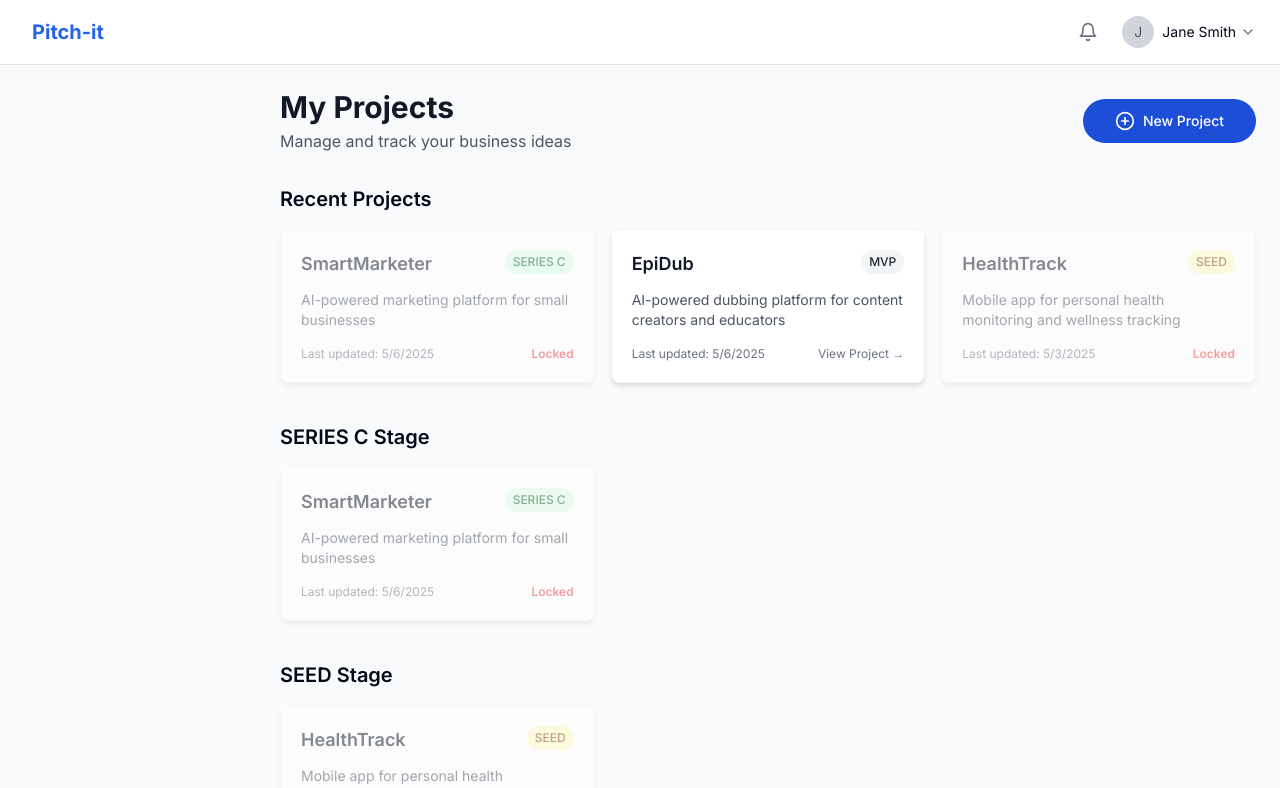
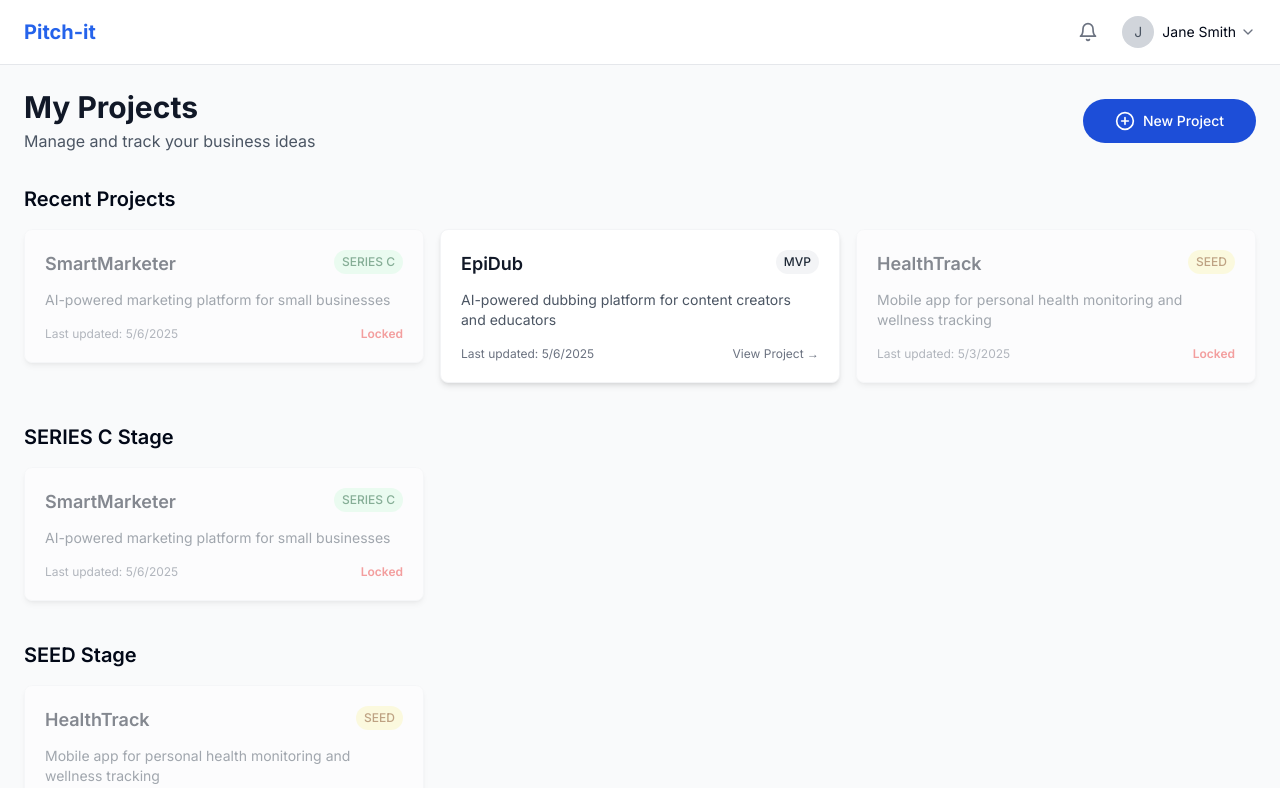
Before and after one commit to lebgdecasa/pitch-it-front_V3, a Next.js app: page /dashboard in a window 1280 px wide. Shown: the top 788 px of the page. Built offline with nearby package versions, Linux system fonts and the light colour scheme.

Commit message:
dashboard changes

```diff
--- a/src/app/dashboard/layout.tsx
+++ b/src/app/dashboard/layout.tsx
@@ -12,7 +12,7 @@ export default function DashboardLayout({
       <DashboardHeader />
       <div className="flex">
 
-        <main className="flex-1 ml-0 lg:ml-64 transition-all duration-300 ease-in-out">
+        <main>
           {children}
         </main>
       </div>
--- a/src/components/client-components/layout/dashboard-header.tsx
+++ b/src/components/client-components/layout/dashboard-header.tsx
@@ -17,14 +17,12 @@ export const DashboardHeader = () => {
         <div className="flex justify-between items-center h-16">
           {/* Left section */}
           <div className="flex items-center">
+            <Link href="/dashboard" >
+              <span className="text-xl font-bold text-deep-blue mr-2">Pitch-it</span>
+            </Link>
             <button className="p-2 rounded-md text-gray-500 lg:hidden">
               <Menu className="h-6 w-6" />
             </button>
-            <Link href="/dashboard" className="flex items-center">
-              <span className="text-xl font-bold text-deep-blue ml-2 mr-2">Pitch-it</span>
-            </Link>
-            <div className="ml-4">
-            </div>
           </div>
 
           {/* Search bar - hidden on small screens */}
```
